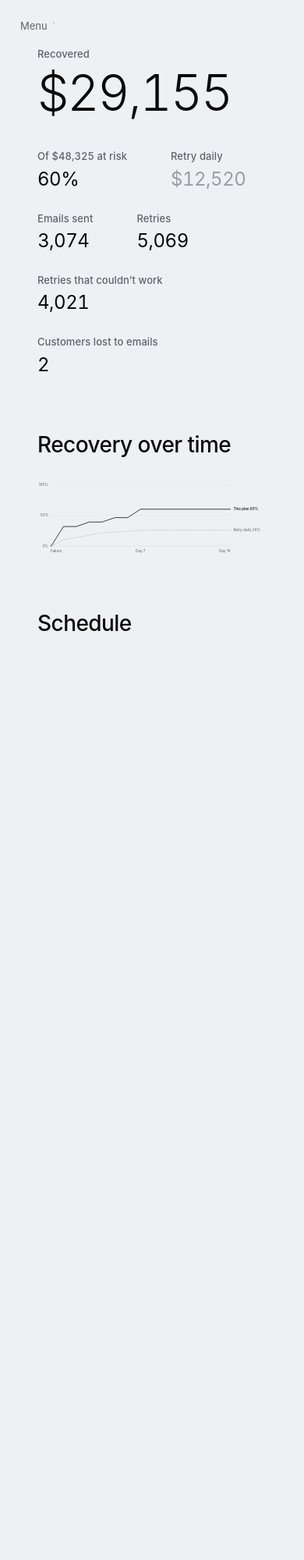
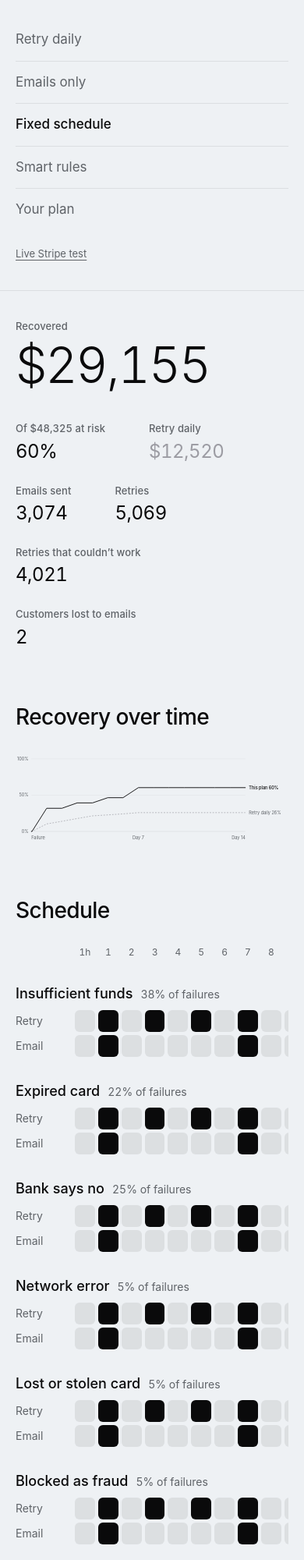
Before and after one commit to 21AG21/failed-payment-simulator, a plain HTML site: page strategy.html in a window 390 px wide. Shown: the top 2000 px of the page at 78% size. Before the commit the page ends 844 px from the top, so only its background shows below. Drawn offline with Linux system fonts and the light colour scheme.

Commit message:
Keep the menu always open and trim page text
Remove the footer notes and the rules section, drop the hide control,
and stack the menu above the page on phones.

Co-Authored-By: Claude Fable 5.2 <noreply@anthropic.com>
Claude-Session: https://claude.ai/code/session_01XcMaBPvCXPEGfFs9tJqhnr

```diff
--- a/strategy.html
+++ b/strategy.html
@@ -1,5 +1,5 @@
 <!DOCTYPE html>
-<html lang="en">
+<html lang="en" data-layout="split">
 <head>
 <meta charset="utf-8">
 <meta name="viewport" content="width=device-width, initial-scale=1">
@@ -232,7 +232,6 @@ mjx-container[jax="SVG"]:not([display="true"]){ margin:0 .08em; }
 
 
 /* ── page ─────────────────────────────────────────────────────────────── */
-.pane-hide{ margin-bottom:20px; }
 .pane-l .row{ background:none; border-top:0; border-left:0; border-right:0; border-radius:0; text-align:left; }
 .foot{ margin-top:48px; font-size:13px; line-height:1.5; color:var(--ink-soft); }
 
@@ -274,11 +273,19 @@ mjx-container[jax="SVG"]:not([display="true"]){ margin:0 .08em; }
 .cb.on{ background:var(--ink); }
 .cb:active{ opacity:.6; }
 
-.rules{ display:flex; flex-direction:column; gap:14px; }
-.rules p{ margin:0; }
 
 @media (max-width:700px){
   .sched-in{ min-width:520px; }
+}
+
+/* the menu is always open; on a phone it sits above the page */
+@media (max-width:700px){
+  html, body{ height:auto; overflow:visible; }
+  #app{ flex-direction:column; height:auto; min-height:100dvh; }
+  .pane-l{ flex:none; height:auto; overflow:visible; border-right:0; border-bottom:1px solid var(--hair-soft); padding:24px 20px; }
+  .pane-r{ height:auto; overflow:visible; }
+  .pane-r .body{ padding:32px 20px 80px; }
+  .foot{ margin-top:20px; }
 }
 .foot + .foot{ margin-top:12px; }
 .lnk{ text-decoration:underline; text-decoration-thickness:1px; text-underline-offset:3px; }
@@ -287,13 +294,10 @@ mjx-container[jax="SVG"]:not([display="true"]){ margin:0 .08em; }
 <body>
 <div id="app">
   <nav class="pane-l">
-    <button class="pane-hide" type="button"><span class="hide">Hide</span><span class="keep">Keep open</span><kbd>`</kbd></button>
     <div id="rows"></div>
     <p class="foot"><a class="lnk" href="./">Live Stripe test</a></p>
-    <p class="foot">A learning project with made-up rules, not real bank data. Not affiliated with Subcraft.</p>
   </nav>
   <main class="pane-r">
-    <a class="menu-hint" href="#">Menu<kbd>`</kbd></a>
     <div class="body">
       <div class="top">
         <span class="label">Recovered</span>
@@ -311,15 +315,10 @@ mjx-container[jax="SVG"]:not([display="true"]){ margin:0 .08em; }
         <div class="sched"><div class="sched-in" id="sched"></div></div>
       </section>
 
-      <section class="sec">
-        <h2 class="h2">The rules</h2>
-        <div class="rules text" id="rules"></div>
-      </section>
     </div>
   </main>
 </div>
 
-<script>if (innerWidth < 900) document.documentElement.setAttribute('data-layout', 'single');</script>
 <script>/* Failed-payment simulator engine. Pure functions, no DOM. */
 var SIM = (function () {
   'use strict';
@@ -628,18 +627,6 @@ if (typeof module !== 'undefined') module.exports = SIM;
   }
   function paintAll() { R.forEach(function (re) { ['retry', 'email'].forEach(function (kind) { for (var k = 0; k < COLS; k++) paintCell(re.id, kind, k); }); }); }
 
-  /* ── the rules, in plain words ──────────────────────────────────────── */
-  var RULES = [
-    'These are made-up rules, not real bank data and not how Subcraft works. The point is the trade-offs.',
-    'There are ' + num(SIM.N) + ' failed payments worth ' + money(SIM.totalValue) + ' a month, the same customers every run.',
-    'Insufficient funds: each customer gets paid on a random day in the first 12. A retry after that day works 70% of the time. Before it, almost never.',
-    'Bank says no: 45% of these are soft, and a retry works 30% of the time. The rest never work by retry. Network errors almost always work on a retry. Expired, lost and blocked cards never do.',
-    'Retries less than 2 days apart have half the odds. After 4 retries, the odds drop by 70%. A retry in the first day only helps network errors.',
-    'The first email gets a new card from about 30% of customers who can fix their card. Later emails get less. After 3 emails, each extra one makes customers cancel.'
-  ];
-  var rulesHost = document.getElementById('rules');
-  RULES.forEach(function (t) { rulesHost.appendChild(el('p', null, t)); });
-
   /* ── results: only text and attributes change ───────────────────────── */
   function update() {
     var r = SIM.run(plan);
@@ -683,7 +670,7 @@ if (typeof module !== 'undefined') module.exports = SIM;
   var html = document.documentElement;
   var KEY = 'minimono:pane-hidden';
   var hidden = false;
-  try { hidden = localStorage.getItem(KEY) === '1'; } catch (e) {}
+
 
   /* 1. Two panes or one ---------------------------------------------------- */
   function isFull() {
@@ -708,6 +695,7 @@ if (typeof module !== 'undefined') module.exports = SIM;
     }
   }
   function setHidden(v) {
+    return;
     hidden = v;
     try { localStorage.setItem(KEY, v ? '1' : '0'); } catch (e) {}
     close(true);
```
Also changed, not shown: index.html (+13 -7 lines).
